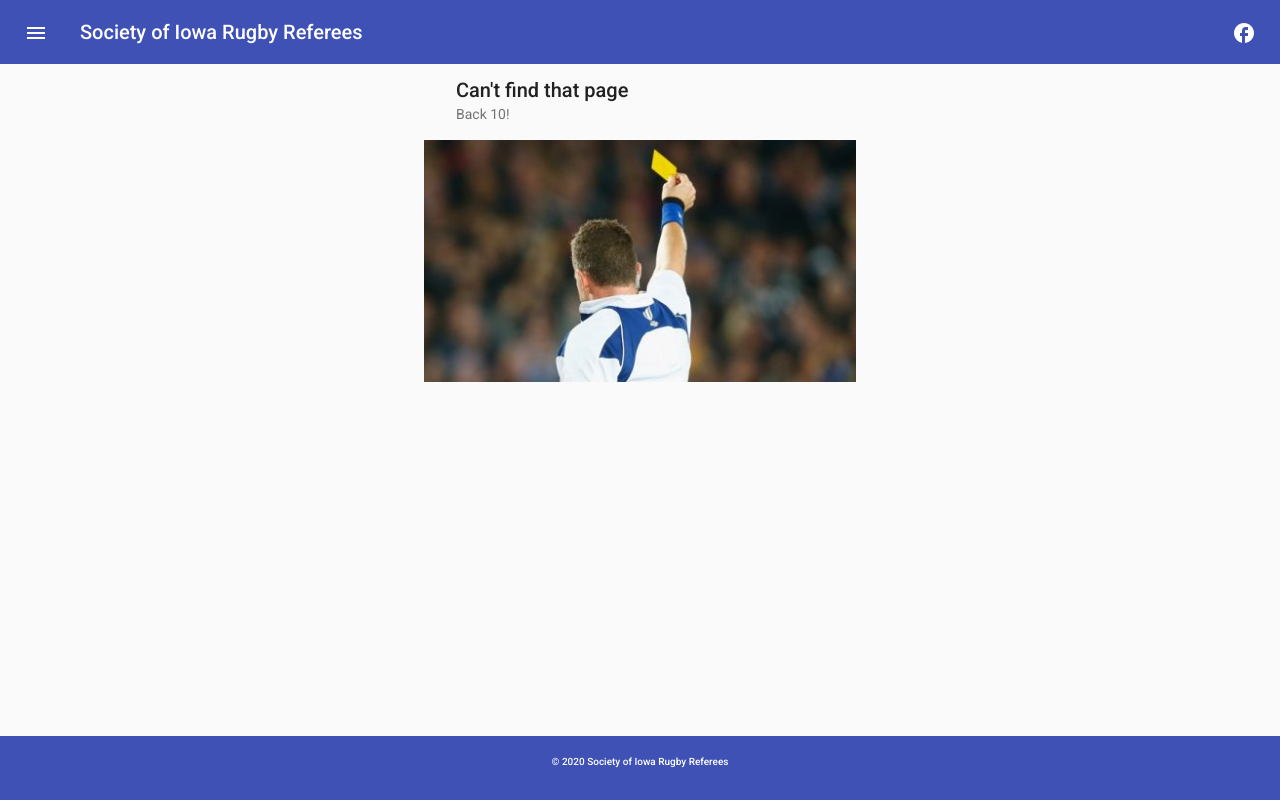
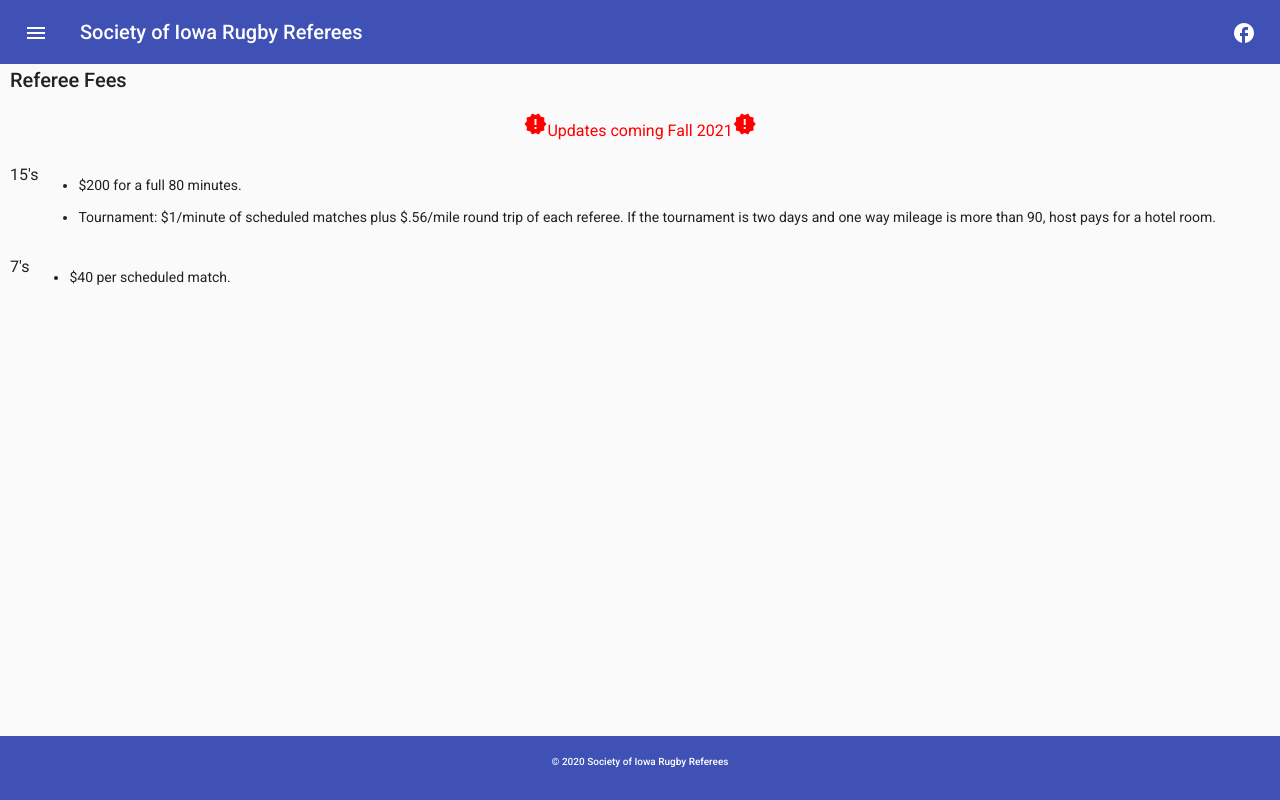
Before and after one commit to adammfalk/sirrs, an Angular app in the folder website/: page /fees in a window 1280 px wide. Built offline with nearby package versions, Linux system fonts and the light colour scheme.

Commit message:
added meta tags for fb & fees (#8)

```diff
--- a/website/src/app/app-routing.module.ts
+++ b/website/src/app/app-routing.module.ts
@@ -18,7 +18,7 @@ export const routes: Routes = [
   { path: paths.home, component: HomeComponent },
   { path: paths.covidInfo, component: CovidInfoComponent },
   { path: paths.assignments, component: AssignmentsComponent },
-  //{ path: paths.fees, component: FeesComponent },
+  { path: paths.fees, component: FeesComponent },
   //{ path: paths.directory, component: DirectoryComponent },
   //{ path: paths.matchReports, component: MatchReportsComponent },
   { path: paths.officers, component: OfficersComponent },
--- a/website/src/app/content/content.component.html
+++ b/website/src/app/content/content.component.html
@@ -13,11 +13,11 @@
             </a>
             <!--<a mat-list-item routerLink="/directory" (click)="closeNav()">
                 <mat-icon>contact_page</mat-icon><span class="nav-item">Directory</span>
-            </a>
+            </a>-->
             <a mat-list-item routerLink="/fees" (click)="closeNav()">
                 <mat-icon>paid</mat-icon><span class="nav-item">Fees</span>
             </a>
-            <a mat-list-item [matMenuTriggerFor]="reports">
+            <!--<a mat-list-item [matMenuTriggerFor]="reports">
                 <mat-icon>content_paste</mat-icon><span class="nav-item">Reports</span>
             </a>-->
             <a mat-list-item [matMenuTriggerFor]="resources">
--- a/website/src/app/fees/fees.component.html
+++ b/website/src/app/fees/fees.component.html
@@ -1 +1,28 @@
-<p>fees works!</p>
+<div fxLayout="row">
+    <h2>Referee Fees</h2>
+</div>
+<div fxLayout="row" fxLayoutAlign="center center" style="color: red;">
+    <h3>
+        <mat-icon>new_releases</mat-icon>Updates coming Fall 2021<mat-icon>new_releases</mat-icon>
+    </h3>
+</div>
+<div fxLayout="row">
+    <h3>15's</h3>
+    <ul>
+        <li>
+            <p>$200 for a full 80 minutes.</p>
+        </li>
+        <li>
+            <p>Tournament: $1/minute of scheduled matches plus $.56/mile round trip of each referee. If the tournament
+                is two days and one way mileage is more than 90, host pays for a hotel room.</p>
+        </li>
+    </ul>
+</div>
+<div fxLayout="row">
+    <h3>7's</h3>
+    <ul>
+        <li>
+            <p>$40 per scheduled match.</p>
+        </li>
+    </ul>
+</div>
--- a/website/src/index.html
+++ b/website/src/index.html
@@ -6,6 +6,8 @@
   <title>Society of Iowa Rugby Referees</title>
   <base href="/">
   <meta name="viewport" content="width=device-width, initial-scale=1">
+  <meta property="og:title" content="Society of Iowa Rugby Referees">
+  <meta property="og:image" content="assets/seal.png">
   <link rel="icon" type="image/x-icon" href="favicon.ico">
   <link href="https://fonts.googleapis.com/css?family=Roboto:300,400,500&display=swap" rel="stylesheet">
   <link href="https://fonts.googleapis.com/icon?family=Material+Icons" rel="stylesheet">
```
